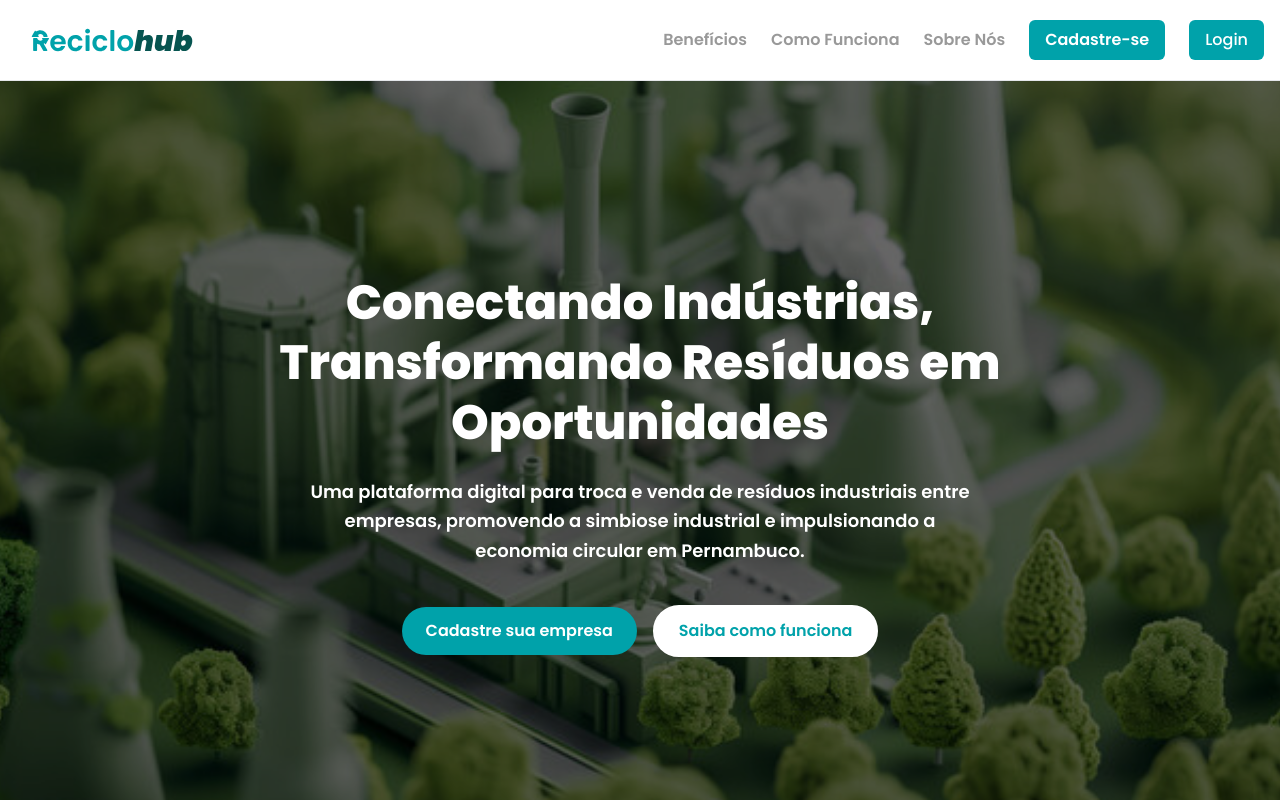
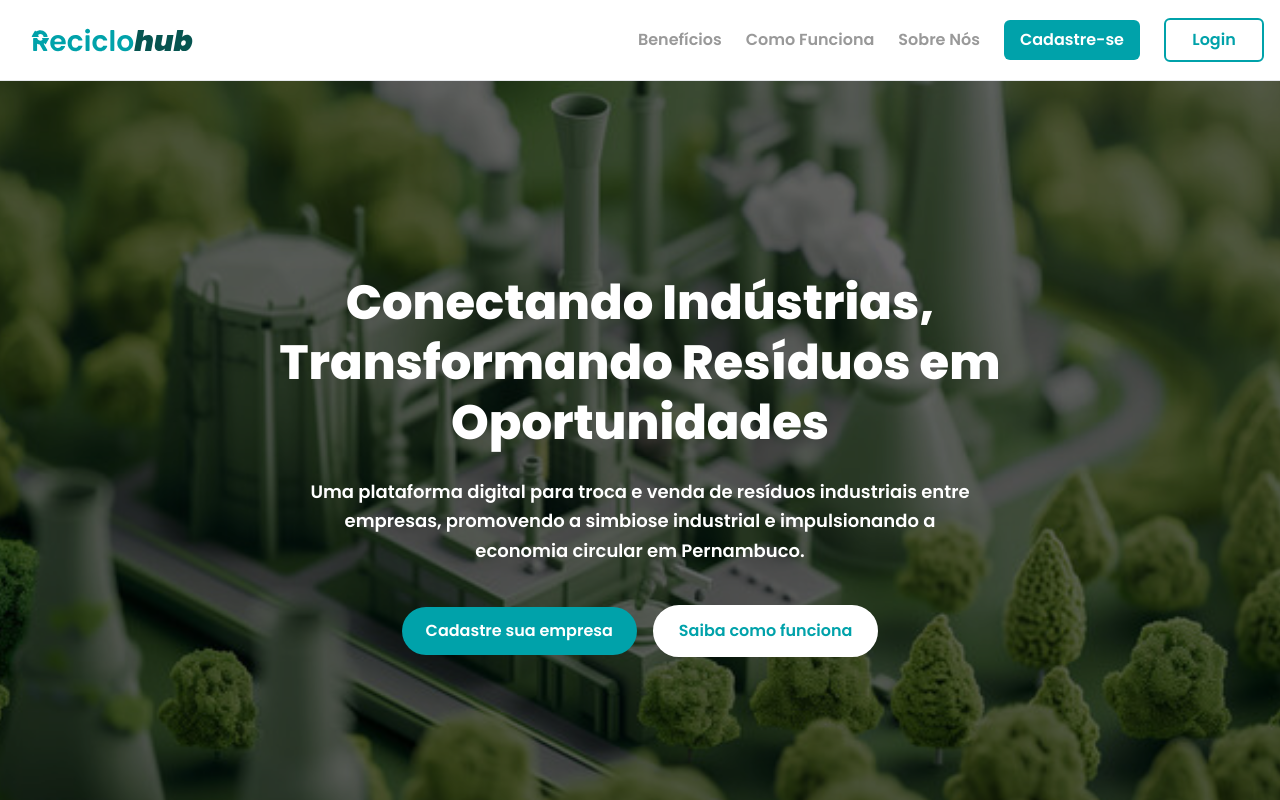
Before and after one commit to Vandilmacandido/reciclohub_prototype, a Next.js app: page / in a window 1280 px wide. Shown: the top 800 px of the page. Built offline with nearby package versions, Linux system fonts and the light colour scheme.

Commit message:
Botões ajustados na landing page.

```diff
--- a/src/app/page.tsx
+++ b/src/app/page.tsx
@@ -59,13 +59,13 @@ export default function Home() {
             </Link>
             <Link
               href="/register"
-              className="rounded-md bg-[#00A2AA] px-4 py-2 text-sm md:text-base font-semibold text-white hover:bg-teal-600"
+              className="rounded-md bg-[#00A2AA] px-4 py-2 text-sm md:text-base font-semibold text-white hover:bg-teal-600 min-w-[100px] text-center"
             >
               Cadastre-se
             </Link>
             <Link
               href="/login"
-              className="rounded-md bg-[#00A2AA] px-4 py-2 text-sm md:text-base font-medium text-white hover:bg-teal-600"
+              className="rounded-md border-2 border-[#00A2AA] px-4 py-2 text-sm md:text-base font-semibold text-[#00A2AA] hover:bg-[#00A2AA] hover:text-white transition-all duration-200 min-w-[100px] text-center"
             >
               Login
             </Link>
```
